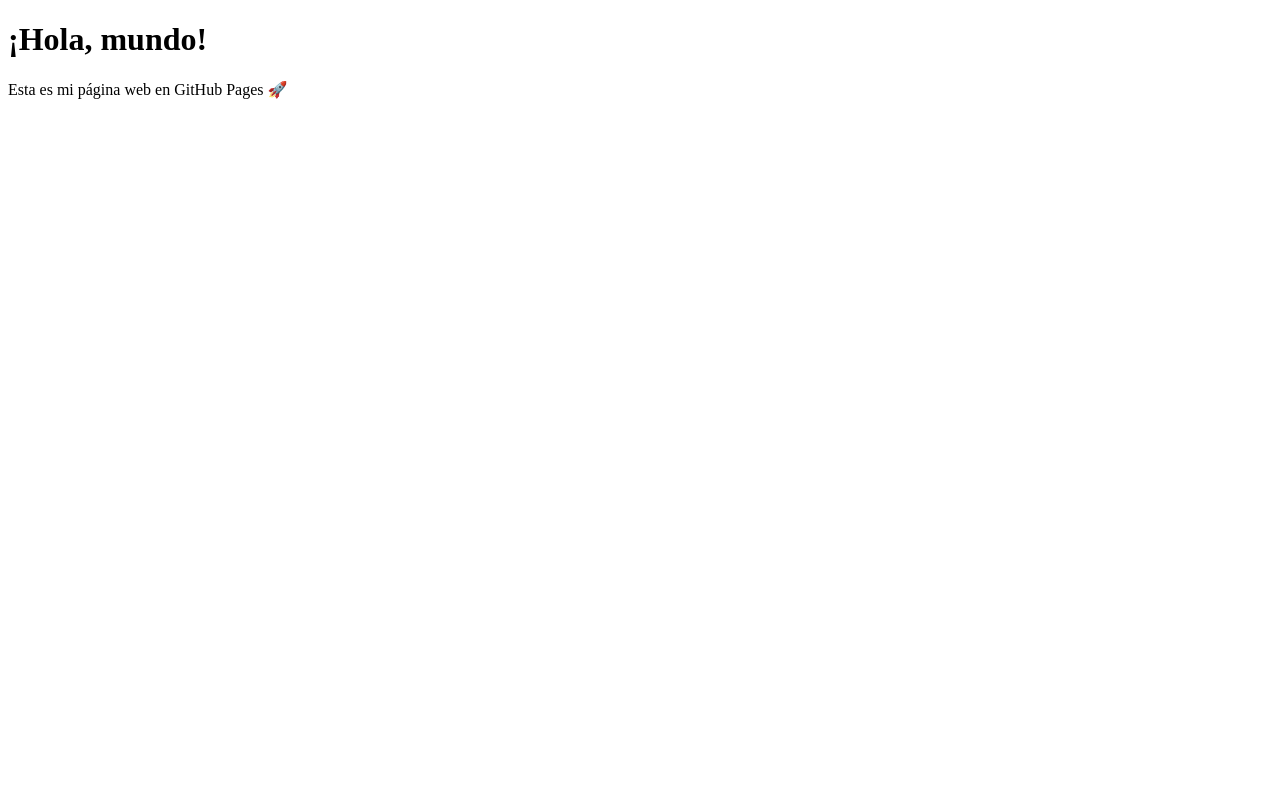
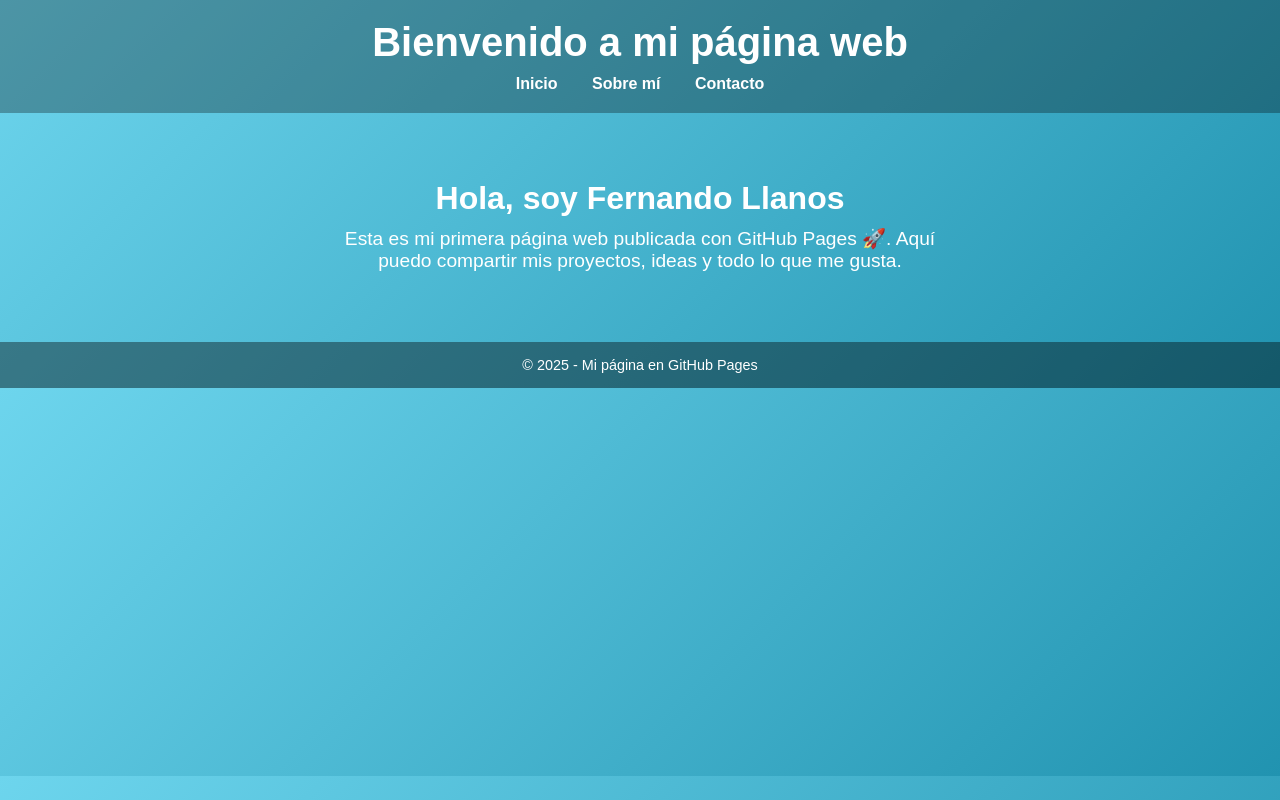
Before and after one commit to ferllanosr/https-ferllanosr.github.io-, a plain HTML site: page index.html in a window 1280 px wide. Drawn offline with Linux system fonts and the light colour scheme.

Commit message:
Update index.html

```diff
--- a/index.html
+++ b/index.html
@@ -3,10 +3,85 @@
 <head>
   <meta charset="UTF-8">
   <meta name="viewport" content="width=device-width, initial-scale=1.0">
-  <title>Mi primera página</title>
+  <title>Mi página web</title>
+  <style>
+    /* Estilos generales */
+    body {
+      margin: 0;
+      font-family: Arial, Helvetica, sans-serif;
+      background: linear-gradient(135deg, #6dd5ed, #2193b0);
+      color: #fff;
+      text-align: center;
+    }
+
+    header {
+      background-color: rgba(0,0,0,0.3);
+      padding: 20px;
+    }
+
+    header h1 {
+      margin: 0;
+      font-size: 2.5rem;
+    }
+
+    nav {
+      margin-top: 10px;
+    }
+
+    nav a {
+      text-decoration: none;
+      color: #fff;
+      margin: 0 15px;
+      font-weight: bold;
+    }
+
+    nav a:hover {
+      text-decoration: underline;
+    }
+
+    main {
+      padding: 40px 20px;
+    }
+
+    main h2 {
+      font-size: 2rem;
+      margin-bottom: 10px;
+    }
+
+    main p {
+      font-size: 1.2rem;
+      max-width: 600px;
+      margin: auto;
+    }
+
+    footer {
+      background-color: rgba(0,0,0,0.4);
+      padding: 15px;
+      margin-top: 30px;
+      font-size: 0.9rem;
+    }
+  </style>
 </head>
 <body>
-  <h1>¡Hola, mundo!</h1>
-  <p>Esta es mi página web en GitHub Pages 🚀</p>
+  <header>
+    <h1>Bienvenido a mi página web</h1>
+    <nav>
+      <a href="#">Inicio</a>
+      <a href="#">Sobre mí</a>
+      <a href="#">Contacto</a>
+    </nav>
+  </header>
+
+  <main>
+    <h2>Hola, soy Fernando Llanos</h2>
+    <p>
+      Esta es mi primera página web publicada con GitHub Pages 🚀.
+      Aquí puedo compartir mis proyectos, ideas y todo lo que me gusta.
+    </p>
+  </main>
+
+  <footer>
+    © 2025 - Mi página en GitHub Pages
+  </footer>
 </body>
 </html>
```
